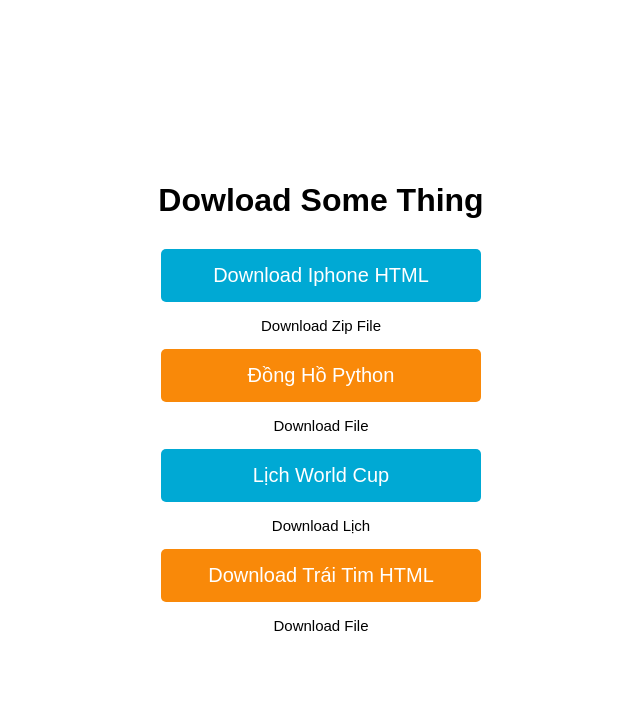
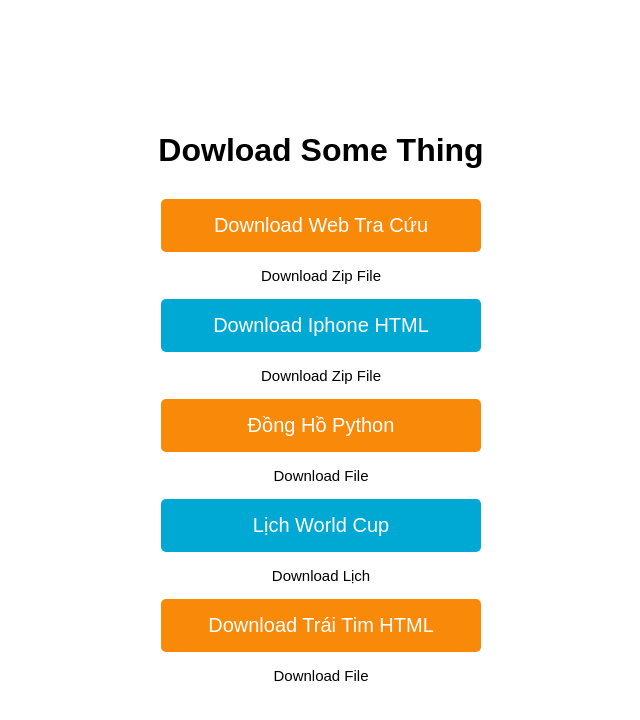
Before and after one commit to dyutwo/download-thd, a plain HTML site: page index.html in a window 1280 px wide. Shown: the whole page, without its empty margins (319-959 px from the left). Drawn offline with Linux system fonts and the light colour scheme.

Commit message:
Update index.html

```diff
--- a/index.html
+++ b/index.html
@@ -7,6 +7,12 @@
 </head>
 <body>
     <h1 class="tieude">Dowload Some Thing</h1>
+
+	<a href="./file/historylookup.com.rar" class="anh-1" download>
+        Download Web Tra Cứu
+    </a>
+    <p class="download">Download Zip File </p>
+
     <a href="./file/calculator_iphone.rar" download>
         Download Iphone HTML
     </a>
```
